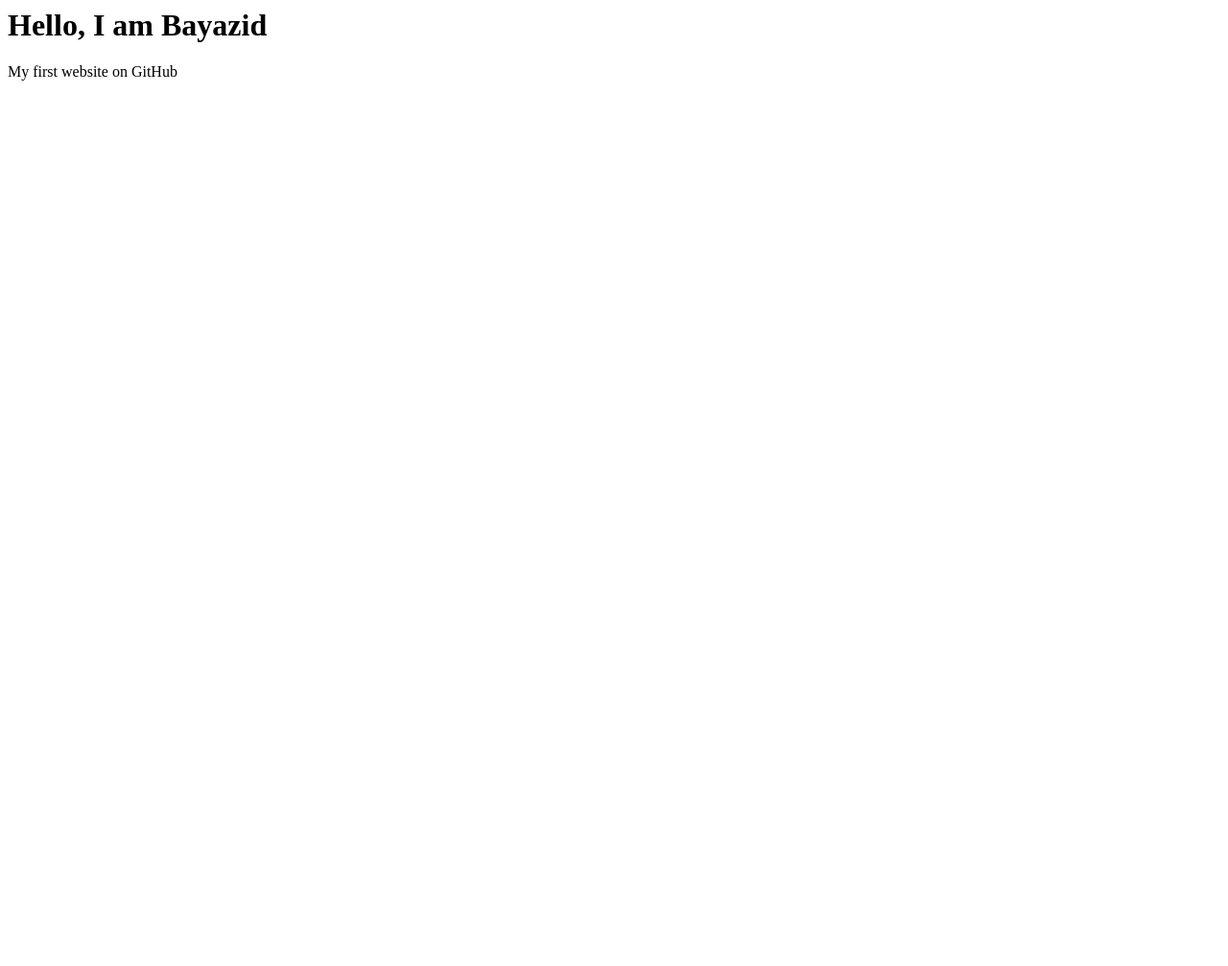
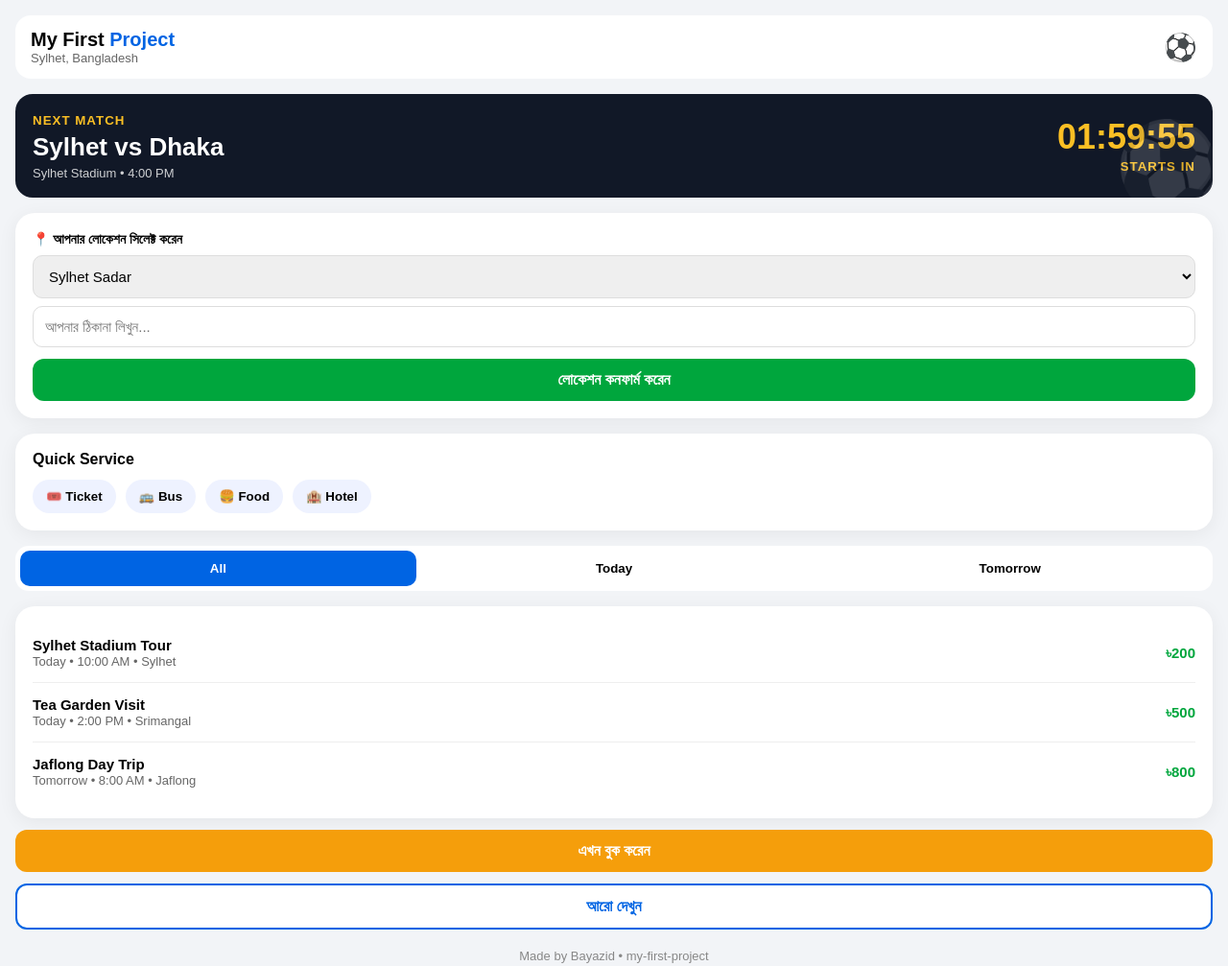
Before and after one commit to bayazid515/my-first-project, a plain HTML site: page index.html in a window 1280 px wide. Shown: the whole page at 96% size. Before the commit the page ends 800 px from the top, so only its background shows below. Drawn offline with Linux system fonts and the light colour scheme.

Commit message:
Add HTML structure and styles for first project

```diff
--- a/index.html
+++ b/index.html
@@ -1,2 +1,115 @@
-<h1>Hello, I am Bayazid</h1>
-<p>My first website on GitHub</p>
+<!DOCTYPE html>
+<html lang="bn">
+<head>
+<meta charset="UTF-8">
+<meta name="viewport" content="width=device-width, initial-scale=1.0">
+<title>My First Project</title>
+<style>
+*{margin:0;padding:0;box-sizing:border-box;font-family:Arial,sans-serif}
+body{background:#f2f4f7;padding:16px}
+.top{display:flex;justify-content:space-between;align-items:center;background:#fff;padding:14px 16px;border-radius:16px}
+.top b{font-size:20px}
+.top span{color:#0064e3}
+.card{background:#fff;border-radius:20px;padding:18px;box-shadow:0 4px 20px rgba(0,0,0,.06);margin-top:16px}
+.next-card{background:#111827;color:#fff;display:flex;justify-content:space-between;align-items:center;padding:18px;border-radius:18px;margin-top:16px;position:relative;overflow:hidden}
+.next-card:after{content:"⚽";position:absolute;right:-10px;bottom:-20px;font-size:90px;opacity:.15}
+.next-card small{color:#fbbf24;font-weight:700;letter-spacing:1px}
+.next-card h2{font-size:26px;margin:4px 0}
+#countdown{font-size:36px;font-weight:700;color:#fbbf24;font-variant-numeric:tabular-nums}
+.location label{font-size:14px;font-weight:700}
+.location select,.location input{width:100%;padding:12px;margin-top:8px;border:1px solid #ddd;border-radius:10px;font-size:15px}
+.btn{width:100%;padding:13px;border:none;border-radius:12px;font-size:16px;font-weight:700;cursor:pointer;margin-top:12px}
+.btn-green{background:#00a63d;color:#fff}
+.btn-yellow{background:#f59e0b;color:#fff}
+.btn-outline{background:#fff;border:2px solid #0064e3;color:#0064e3}
+.quick{display:flex;flex-wrap:wrap;gap:10px;margin-top:12px}
+.quick button{background:#eef2ff;border:0;padding:10px 14px;border-radius:20px;font-weight:700;cursor:pointer}
+.tabs{display:flex;background:#fff;border-radius:14px;padding:5px;margin-top:16px}
+.tabs button{flex:1;padding:11px;border:0;border-radius:10px;background:transparent;font-weight:700;cursor:pointer}
+.tabs button.active{background:#0064e3;color:#fff}
+.row{display:flex;justify-content:space-between;align-items:center;padding:14px 0;border-bottom:1px solid #eee}
+.row:last-child{border:none}
+.row b{font-size:15px}
+.row p{font-size:13px;color:#666}
+.price{font-weight:800;color:#00a63d}
+.footer{text-align:center;color:#888;font-size:13px;margin:20px 0}
+</style>
+</head>
+<body>
+
+<div class="top">
+  <div><b>My First <span>Project</span></b><p style="font-size:13px;color:#666">Sylhet, Bangladesh</p></div>
+  <div style="font-size:28px">⚽</div>
+</div>
+
+<div class="next-card">
+  <div>
+    <small>NEXT MATCH</small>
+    <h2>Sylhet vs Dhaka</h2>
+    <p style="font-size:13px;opacity:.8">Sylhet Stadium • 4:00 PM</p>
+  </div>
+  <div style="text-align:right">
+    <div id="countdown">02:00:00</div>
+    <small>STARTS IN</small>
+  </div>
+</div>
+
+<div class="card location">
+  <label>📍 আপনার লোকেশন সিলেক্ট করেন</label>
+  <select id="loc">
+    <option>Sylhet Sadar</option>
+    <option>Zindabazar</option>
+    <option>Ambarkhana</option>
+    <option>Uposhohor</option>
+    <option>Shahporan</option>
+  </select>
+  <input type="text" placeholder="আপনার ঠিকানা লিখুন...">
+  <button class="btn btn-green" onclick="alert('লোকেশন সেভ হয়ে গেছে!')">লোকেশন কনফার্ম করেন</button>
+</div>
+
+<div class="card">
+  <b>Quick Service</b>
+  <div class="quick">
+    <button>🎟️ Ticket</button>
+    <button>🚌 Bus</button>
+    <button>🍔 Food</button>
+    <button>🏨 Hotel</button>
+  </div>
+</div>
+
+<div class="tabs">
+  <button class="active" onclick="showTab(this,'all')">All</button>
+  <button onclick="showTab(this,'today')">Today</button>
+  <button onclick="showTab(this,'tomorrow')">Tomorrow</button>
+</div>
+
+<div class="card" id="list">
+  <div class="row"><div><b>Sylhet Stadium Tour</b><p>Today • 10:00 AM • Sylhet</p></div><b class="price">৳200</b></div>
+  <div class="row"><div><b>Tea Garden Visit</b><p>Today • 2:00 PM • Srimangal</p></div><b class="price">৳500</b></div>
+  <div class="row"><div><b>Jaflong Day Trip</b><p>Tomorrow • 8:00 AM • Jaflong</p></div><b class="price">৳800</b></div>
+</div>
+
+<button class="btn btn-yellow">এখন বুক করেন</button>
+<button class="btn btn-outline">আরো দেখুন</button>
+
+<p class="footer">Made by Bayazid • my-first-project</p>
+
+<script>
+let sec = 2*60*60;
+function tick(){
+  let h = Math.floor(sec/3600);
+  let m = Math.floor((sec%3600)/60);
+  let s = sec%60;
+  document.getElementById('countdown').innerText =
+    String(h).padStart(2,'0')+":"+String(m).padStart(2,'0')+":"+String(s).padStart(2,'0');
+  if(sec>0) sec--;
+}
+setInterval(tick,1000); tick();
+function showTab(btn,tab){
+  document.querySelectorAll('.tabs button').forEach(b=>b.classList.remove('active'));
+  btn.classList.add('active');
+  alert(tab+' দেখানো হচ্ছে!');
+}
+</script>
+</body>
+</html>
```
